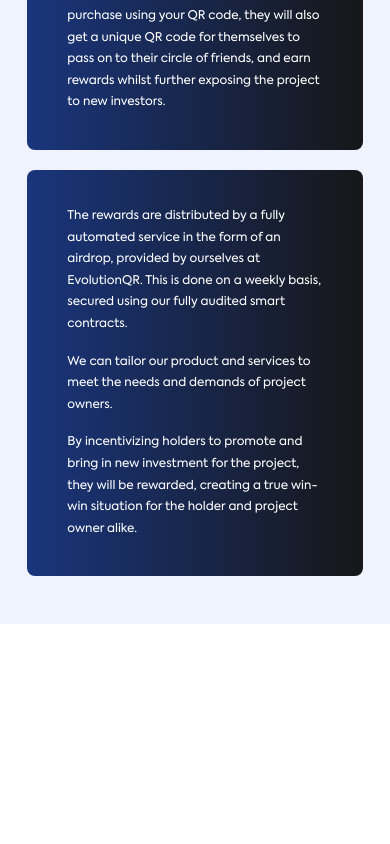
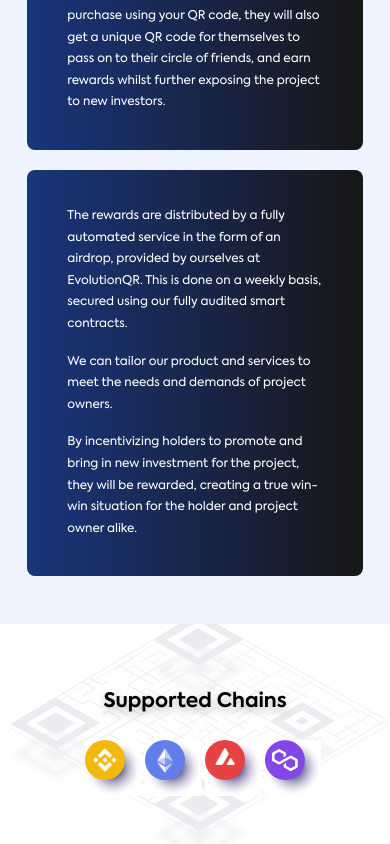
Before and after one commit to abdullahmehboob20s/Qr-Web, a React (Create React App) app: page / in a window 390 px wide. Shown: the part 2809-3653 px from the top of the page. Before the commit the page ends 3433 px from the top, so only its background shows below. Built offline with nearby package versions, Linux system fonts and the light colour scheme.

Commit message:
done for mobile

```diff
--- a/src/App.tsx
+++ b/src/App.tsx
@@ -22,9 +22,9 @@ function App() {
 
       <Work />
 
-      {/* <SupportedChains />
+      <SupportedChains />
 
-      <Footer />  */}
+      {/* <Footer />  */}
     </div>
   );
 }
--- a/src/components/ChainIcon.tsx
+++ b/src/components/ChainIcon.tsx
@@ -17,7 +17,7 @@ function ChainIcon({ color, img, imgWidth, imgStyles, Component }: Props) {
         <Component />
       ) : (
         <div
-          className="w-[74px] h-[74px] z-20 rounded-full flex items-center justify-center"
+          className="w-[40px] sm:w-[60px] lg:w-[74px] h-[40px] sm:h-[60px] lg:h-[74px] z-20 rounded-full flex items-center justify-center"
           style={{ backgroundColor: color }}
         >
           <img src={img} style={{ width: imgWidth, ...imgStyles }} alt="" />
--- a/src/layouts/SupportedChains.tsx
+++ b/src/layouts/SupportedChains.tsx
@@ -10,11 +10,11 @@ function SupportedChains() {
         alt=""
       />
       <div className="container">
-        <h1 className="heading text-center mb-16 drop-shadow-effect-1">
+        <h1 className="heading text-center mb-6 sm:mb-10 lg:mb-16 drop-shadow-effect-1">
           Supported Chains
         </h1>
 
-        <div className="flex items-center justify-center space-x-16">
+        <div className="flex items-center justify-center space-x-5 sm:space-x-10 lg:space-x-16">
           <ChainIcon img="images/binance.png" color="#F0B90B" imgWidth="60%" />
           <ChainIcon img="images/etheruem.png" color="#627EEA" imgWidth="40%" />
           <ChainIcon
@@ -25,7 +25,11 @@ function SupportedChains() {
           />
           <ChainIcon
             Component={() => (
-              <img src="images/polygon.png" className="w-[74px] z-20" alt="" />
+              <img
+                src="images/polygon.png"
+                className="w-[40px] sm:w-[60px] lg:w-[74px] z-20"
+                alt=""
+              />
             )}
           />
         </div>
```
